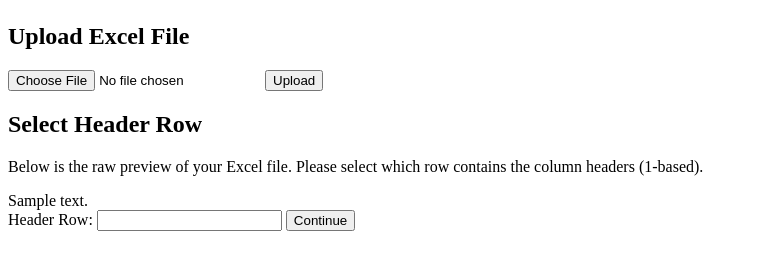
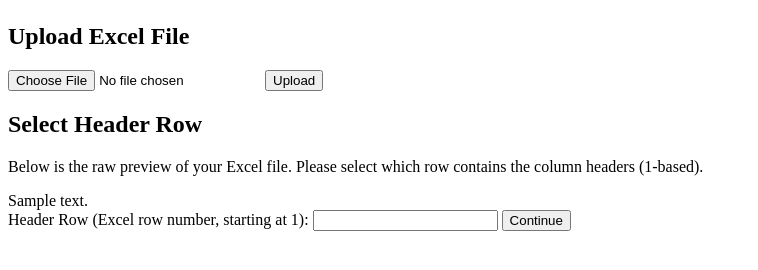
Before and after one commit to Hisha/InsightHub, a FastAPI app: template templates/index.html in a window 1280 px wide. Shown: the part 57-327 px from the top of the page, without its empty margins (0-758 px from the left). Run offline with FastAPI, Linux system fonts and the light colour scheme; the visitor is signed in with stand-in values (Sample User, id 1); the template is opened without the code that fills it: most values are stand-ins (such as "Sample title", 1, 10 or a date in 2020).

Commit message:
Update index.html

```diff
--- a/templates/index.html
+++ b/templates/index.html
@@ -36,7 +36,7 @@
 
         <form action="/insight/parse_with_header" method="post">
             <input type="hidden" name="filename" value="{{ uploaded_filename }}">
-            <label for="header_row">Header Row:</label>
+            <label for="header_row">Header Row (Excel row number, starting at 1):</label>
             <input type="number" id="header_row" name="header_row" min="1" required>
             <button type="submit">Continue</button>
         </form>
```
